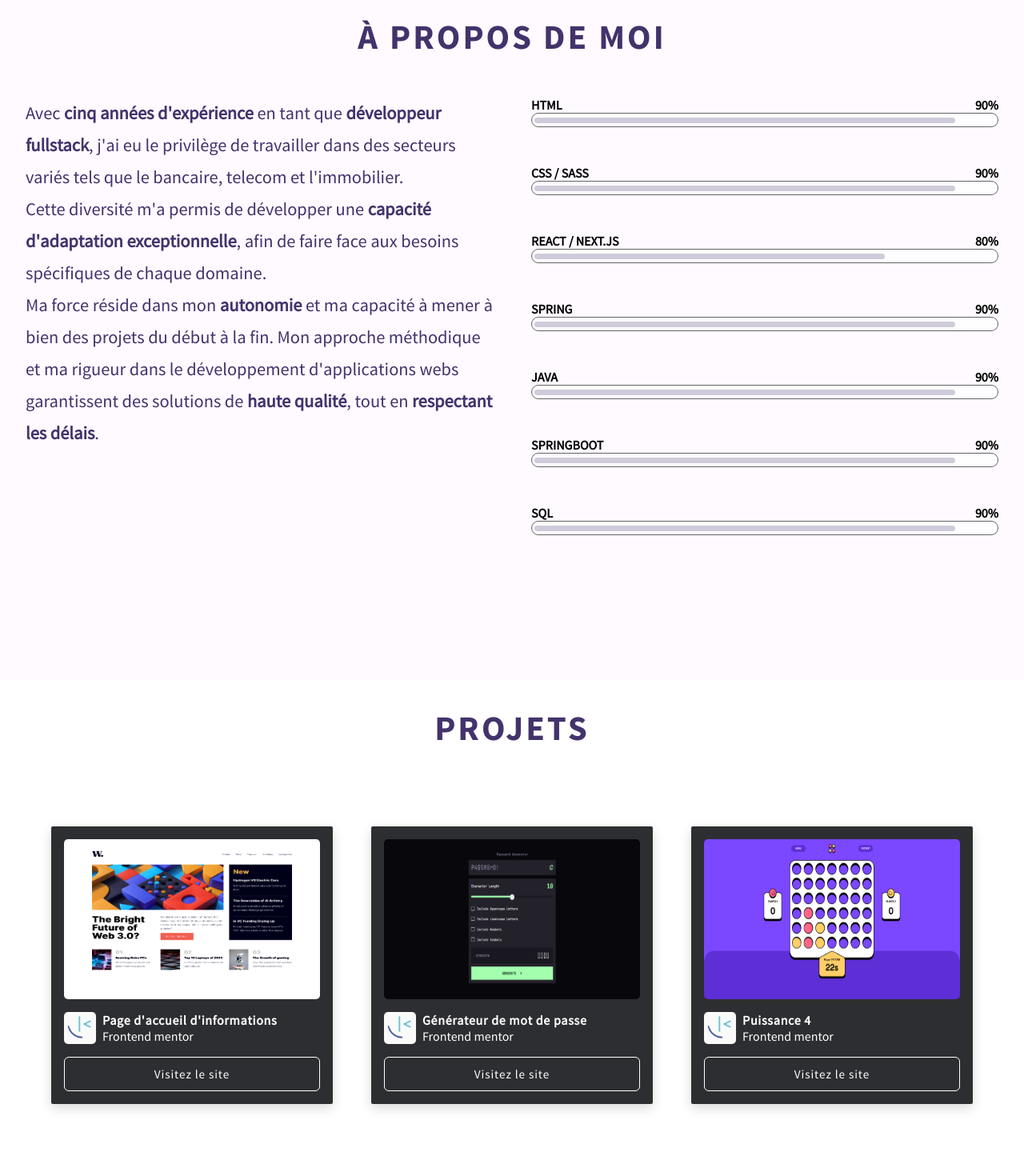
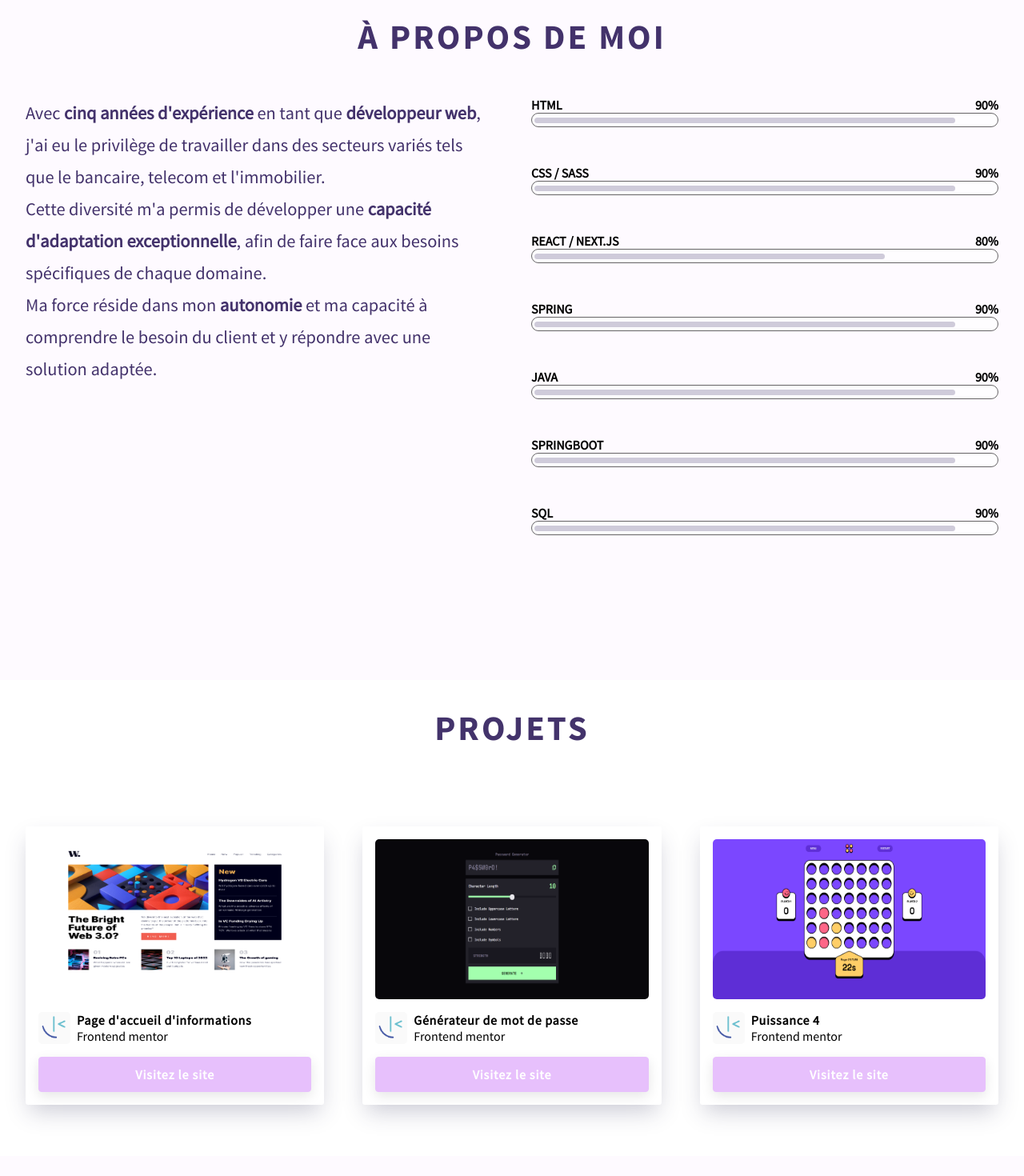
Before and after one commit to Lordyner/portfolio-dev, a Next.js app: page / in a window 1280 px wide. Shown: the part 800-2270 px from the top of the page at 80% size. Built offline with nearby package versions, Linux system fonts and the light colour scheme.

Commit message:
Change projects cards a bit

```diff
--- a/Components/Homepage.js
+++ b/Components/Homepage.js
@@ -7,7 +7,7 @@ const Homepage = () => {
                 <h1>HELLO WORLD !</h1>
             </div>
             <div className="main-content-body">
-                <p>Développeur Fullstack avec plus de 5 ans d'expérience dans plusieurs domaines (bancaire, telecom, immobilier ...).</p>
+                <p>Développeur Web avec plus de 5 ans d'expérience dans plusieurs domaines (bancaire, telecom, immobilier ...).</p>
             </div>
             <div className="main-content-footer">
                 <a href="#contact-section" className="primary-button">WORK WITH ME</a>
--- a/Components/Project.js
+++ b/Components/Project.js
@@ -8,7 +8,7 @@ import frontendmentorLogo from '../public/images/frontendmentor_logo.png';
 
 const Project = () => {
     return (
-        <section id={classes.projects}>
+        <section id='projects-section'>
             <h2>PROJETS</h2>
             <div className={classes.container}>
                 <div className={classes.card}>
--- a/Components/Project.module.scss
+++ b/Components/Project.module.scss
@@ -1,44 +1,36 @@
 @use '../styles/variables';
-
-#projects {
-    min-height: 100vh;
-    align-items: normal;
-
-    h2 {
-        text-align: center;
-    }
-}
-
 
 
 .container {
     display: grid;
     grid-template-columns: repeat(1, 1fr);
-    grid-gap: 1rem;
+    grid-gap: 3rem;
+
     align-self: center;
     padding-top: 6rem;
+    padding-bottom: 2rem;
 
-    @media (min-width: variables.$tablet) {
+    @media (min-width: variables.$laptop) {
         grid-template-columns: repeat(3, 1fr);
         grid-gap: 3rem;
     }
-
-
-
 
     .card {
         display: flex;
         flex-direction: column;
         gap: 1rem;
-        max-width: 20rem;
-        // min-height: 10rem;
         padding: 1rem;
-        border-radius: 2px;
-        box-shadow: 0 5px 15px 0 rgba(0, 0, 0, 0.15);
+        border-radius: 3px;
+        min-width: 20rem;
+        box-shadow: rgba(50, 50, 93, 0.25) 0px 13px 27px -5px, rgba(0, 0, 0, 0.3) -6px -1px 1px -17px;
         transition: .2s ease-in-out;
-        // background-color: variables.$darker-primary-color;
-        background-color: #2d2e31;
-        color: white;
+        background-color: #fff;
+        color: #000;
+
+        &:hover {
+            background-color: #f7e6ff;
+            transition: .2s ease-in-out;
+        }
 
         .mainImg {
             width: 100%;
@@ -49,10 +41,6 @@
             border-radius: 5px;
         }
 
-        &:hover {
-            background-color: #3B314C;
-            transition: .2s ease-in-out;
-        }
 
         .title {
             font-weight: 700;
@@ -65,18 +53,20 @@
         }
 
         .button {
-            border: 1px solid #fff;
+            border: 1px solid #e7c0fc;
             padding: .7rem 1rem;
-            border-radius: 6px;
+            border-radius: 4px;
             color: #fff;
             width: 100%;
             text-align: center;
-            font-weight: 100;
             opacity: 1;
+            background-color: #e7c0fc;
+            font-size: 1rem;
+            box-shadow: 0 5px 15px 0 rgba(0, 0, 0, 0.10);
 
             &:hover {
-                background-color: #773BB4;
-                border-color: #773BB4;
+                background-color: #d398fa;
+                color: #fff;
             }
         }
 
--- a/Components/SkillSection.js
+++ b/Components/SkillSection.js
@@ -7,9 +7,9 @@ const SkillSection = () => {
             <div className='about-me-container'>
                 <div className="talk-no-jutsu">
                     <p>
-                        Avec <b>cinq années d'expérience</b> en tant que <b>développeur fullstack</b>, j'ai eu le privilège de travailler dans des secteurs variés tels que le bancaire, telecom et l'immobilier.<br />
+                        Avec <b>cinq années d'expérience</b> en tant que <b>développeur web</b>, j'ai eu le privilège de travailler dans des secteurs variés tels que le bancaire, telecom et l'immobilier.<br />
                         Cette diversité m'a permis de développer une <b>capacité d'adaptation exceptionnelle</b>, afin de faire face aux besoins spécifiques de chaque domaine.<br />
-                        Ma force réside dans mon <b>autonomie</b> et ma capacité à mener à bien des projets du début à la fin. Mon approche méthodique et ma rigueur dans le développement d'applications webs garantissent des solutions de <b>haute qualité</b>, tout en <b>respectant les délais</b>.
+                        Ma force réside dans mon <b>autonomie</b> et ma capacité à comprendre le besoin du client et y répondre avec une solution adaptée.
                     </p>
                 </div>
                 <div className="skills-container">
--- a/Components/Values.module.scss
+++ b/Components/Values.module.scss
@@ -3,11 +3,15 @@
 .values {
     display: grid;
     width: 100%;
-    grid-template-columns: 1fr 1fr;
+    grid-template-columns: 1fr;
     box-shadow: rgba(50, 50, 93, 0.25) 0px 13px 27px -5px, rgba(0, 0, 0, 0.3) 0px 8px 16px -8px;
     border-radius: 1rem;
     background-color: #fff;
     margin: 2rem 0;
+
+    @media (min-width: variables.$tablet) {
+        grid-template-columns: 1fr 1fr;
+    }
 
     #topLeft {
         border-top-left-radius: 1rem;
--- a/styles/index.scss
+++ b/styles/index.scss
@@ -291,6 +291,15 @@ section {
 #skills-section {
     background-color: variables.$secondary-background-color;
     min-height: 100vh;
+}
+
+#project-section {
+    min-height: 100vh;
+    align-items: normal;
+
+    h2 {
+        text-align: center;
+    }
 }
 
 
```
